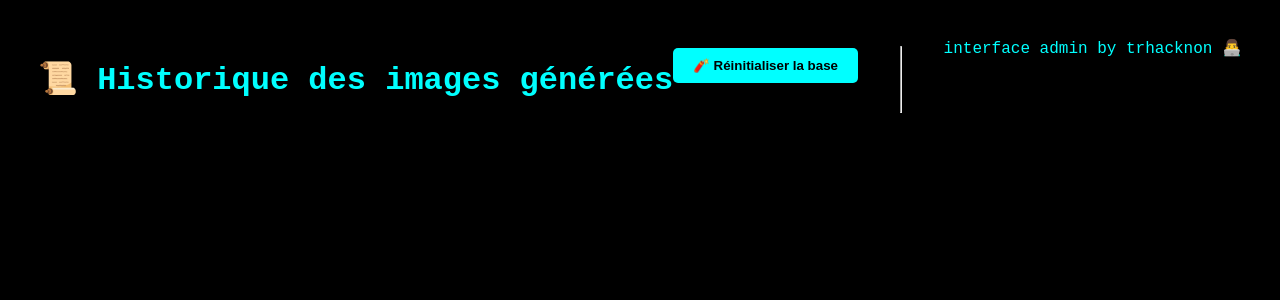
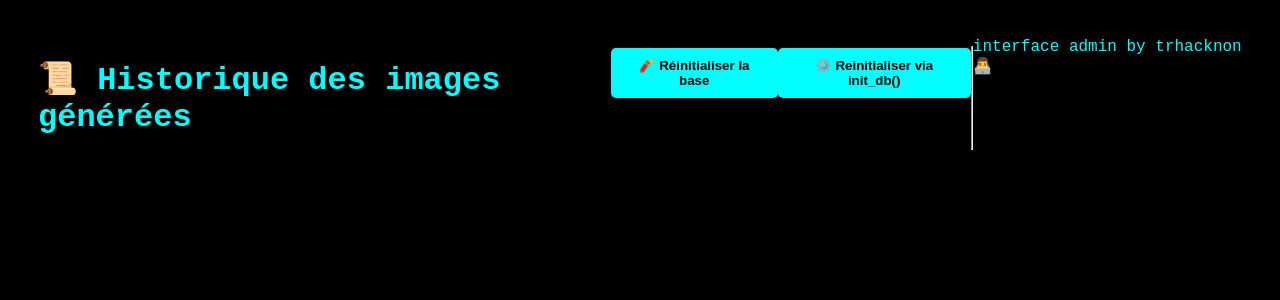
Before and after one commit to trh4ckn0n/dallgen, a Flask app: page /admin in a window 1280 px wide. Shown: the top 300 px of the page. Run offline with Flask 3, Linux system fonts and the light colour scheme; the visitor is signed in with stand-in values (Sample User, id 1); data that the repository does not hold is empty.

Commit message:
Update admin.html

```diff
--- a/templates/admin.html
+++ b/templates/admin.html
@@ -10,7 +10,9 @@
     <form method="post" action="/admin/reset" onsubmit="return confirm('Réinitialiser toute la base ?')">
         <button type="submit">🧨 Réinitialiser la base</button>
     </form>
-
+<form method="post" action="/admin/initdb" onsubmit="return confirm('Tu veux vraiment réinitialiser toute la base (initdb) ?')">
+    <button type="submit">⚙️ Reinitialiser via init_db()</button>
+</form>
     <hr>
 
     {% for id, prompt, url, timestamp in history %}
```
